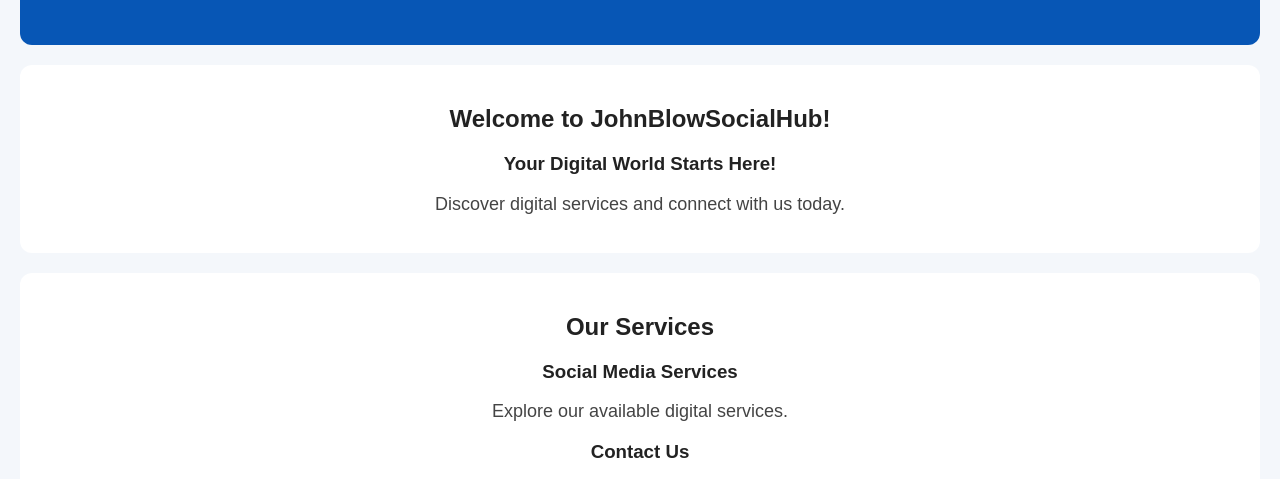
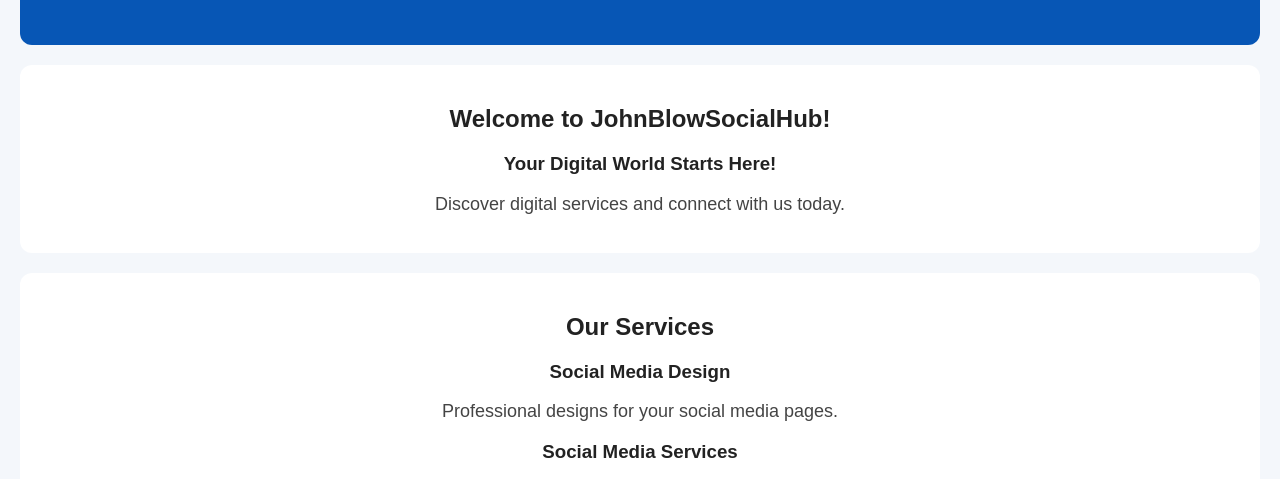
Before and after one commit to anyakorahjohn997-hash/johnblowsocialhub, a plain HTML site: page index.html in a window 1280 px wide. Shown: the part 246-725 px from the top of the page. Drawn offline with Linux system fonts and the light colour scheme.

Commit message:
Update index.html

```diff
--- a/index.html
+++ b/index.html
@@ -22,6 +22,10 @@
 </section>
 <section>
     <h2 id="services">Our Services</h2>
+<div class="service-card">
+    <h3>Social Media Design</h3>
+    <p>Professional designs for your social media pages.</p>
+</div>
 
     <div>
         <h3>Social Media Services</h3>
```
